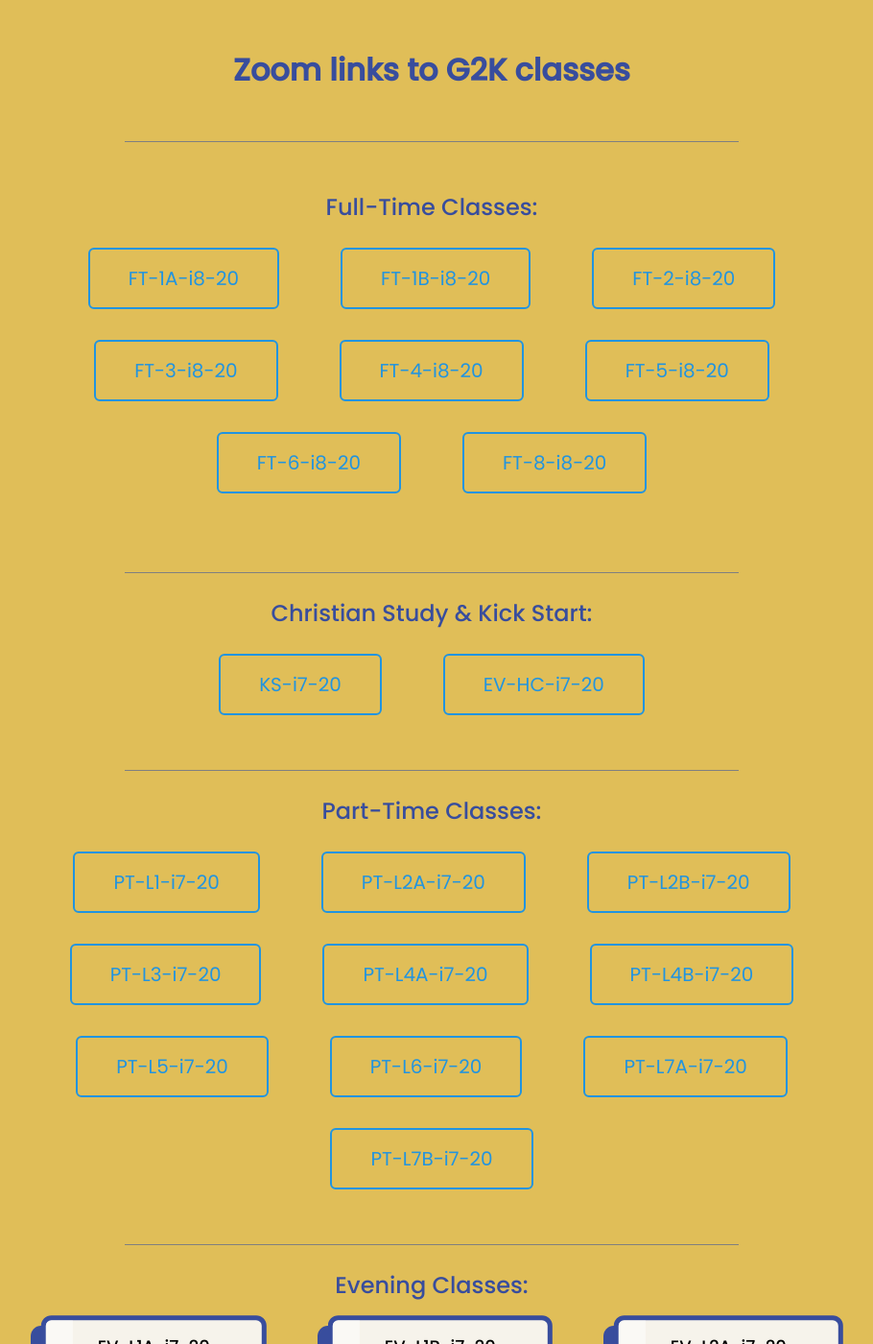
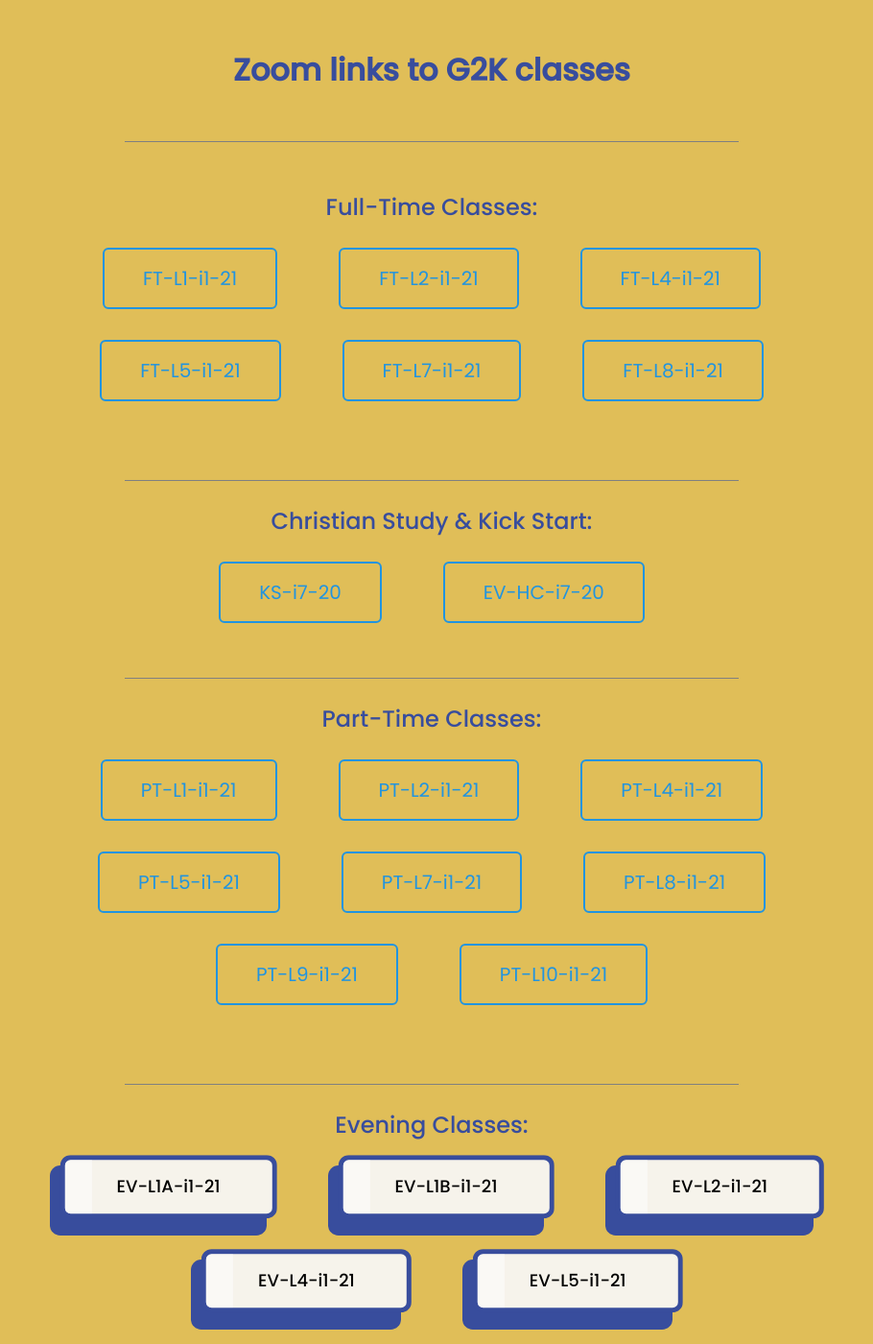
Before and after one commit to tech-g2k/Zoom-links, a Jekyll site: the page built from index.html, in a window 1280 px wide and 1400 px high. Shown: the whole window at 96% size, without its empty margins (190-1100 px from the left). Built offline with Jekyll 4.4.1, drawn with Linux system fonts in a browser that asks for light colours; some of the changed text lies outside the part shown.

Commit message:
Add intake 1, 2021 Zoom links

```diff
--- a/_config.yml
+++ b/_config.yml
@@ -101,3 +101,45 @@ ev-l4-ln : https://zoom.us/j/93905012219?pwd=MmdSUzBPWFpwbFRKNk1PZWpzei9MUT09
 ev-l4-tx : EV-L4-i7-20
 ev-hc-ln : https://zoom.us/j/95976103560?pwd=T0syYmYzcU1saFhOQ25HbFdKbWtFZz09
 ev-hc-tx : EV-HC-i7-20
+
+# Zoom links for i1, 2021
+ft-l1-ln : https://zoom.us/j/99634070477?pwd=YnlCczBEakNQWDMyWUxYcG9VQWl2Zz09
+ft-l1-tx : FT-L1-i1-21
+ft-l2-ln : https://zoom.us/j/96123078467?pwd=WWtDUGVCT0phQS9FVHBMTzl1cXpKdz09
+ft-l2-tx : FT-L2-i1-21
+ft-l4-ln : https://zoom.us/j/93239738817?pwd=cWlINklURkM1bWlwRzVDRWIxMUlVZz09
+ft-l4-tx : FT-L4-i1-21
+ft-l5-ln : https://zoom.us/j/94476828022?pwd=VmtpVmlybnJMNU85aHJidTFHWUdRUT09
+ft-l5-tx : FT-L5-i1-21
+ft-l7-ln : https://zoom.us/j/91530294983?pwd=dG9JaGVvQUtSM2dVaGp4aWNUQ3Vodz09
+ft-l7-tx : FT-L7-i1-21
+ft-i8-ln : https://zoom.us/j/99465833286?pwd=WTgyTjlpbUpJUXZzUS9pQnJMRTNldz09
+ft-i8-tx : FT-L8-i1-21
+
+pt-l1-ln : https://zoom.us/j/94338591298?pwd=R3ZEbmRKWDBqbEFWeUVjUkU4SUFzZz09
+pt-l1-tx : PT-L1-i1-21
+pt-l2-ln : https://zoom.us/j/98511768477?pwd=VlZUcktXcFVkMHlyUlBZSkUvQWphdz09
+pt-l2-tx : PT-L2-i1-21
+pt-l4-ln : https://zoom.us/j/98218273190?pwd=STZLbklFQVRzZ3hNWHEvdXRnR25Hdz09
+pt-l4-tx : PT-L4-i1-21
+pt-l5-ln : https://zoom.us/j/95355255971?pwd=YmhzdzJvUmFobC9mWHF1VXVxajUvUT09
+pt-l5-tx : PT-L5-i1-21
+pt-l7-ln : https://zoom.us/j/99184303257?pwd=R05qaFU0cDFVK3pnVWFkUVpKdTIvZz09
+pt-l7-tx : PT-L7-i1-21
+pt-l8-ln : https://zoom.us/j/93580956483?pwd=bWE3UFd3SlJRY25RZGg4eit5Z0dzQT09
+pt-l8-tx : PT-L8-i1-21
+pt-l9-ln : https://zoom.us/j/96480984716?pwd=Q1BRMy95QkZpcHVFRlBUZkR4T0FoZz09
+pt-l9-tx : PT-L9-i1-21
+pt-l10-ln : https://zoom.us/j/97824538316?pwd=ejRMblN3SnNoOEtmTDl0a1NjN1BqQT09
+pt-l10-tx : PT-L10-i1-21
+
+ev-l1-ln : https://zoom.us/j/97695366948?pwd=RUxFQm16d1NDczBObzVBZDRnVURodz09
+ev-l1-tx : EV-L1A-i1-21
+ev-l1b-ln : https://zoom.us/j/93997240755?pwd=cy9FWFF0L2MrRTRGWVJ3ekFnMUo3QT09
+ev-l1b-tx : EV-L1B-i1-21
+ev-l2-ln : https://zoom.us/j/98514896579?pwd=a21XZERJMzltR29YQTFUcmdXVVFWQT09
+ev-l2-tx : EV-L2-i1-21
+ev-l4-ln : https://zoom.us/j/93769465983?pwd=S1dDQlVKZlFNNzVHejg3a3paOFpNdz09
+ev-l4-tx : EV-L4-i1-21
+ev-l5-ln : https://zoom.us/j/99284175168?pwd=YzVvaUF5Nnp4U3l5bUZvdFRwbkVQZz09
+ev-l5-tx : EV-L5-i1-21
--- a/_includes/evening.html
+++ b/_includes/evening.html
@@ -20,19 +20,14 @@
     <span> <br> </span>
     <ul class="buttons">
         <li class="buttons__item">
-            <a href="{{ site.ev-l2b-ln }}" class="push">
-                <span class="push__inner">{{ site.ev-l2b-tx }}</span>
-            </a>
-        </li>
-        <li class="buttons__item">
-            <a href="{{ site.ev-l3-ln }}" class="push">
-                <span class="push__inner">{{ site.ev-l3-tx }}</span>
-            </a>
-        </li>
-        <li class="buttons__item">
             <a href="{{ site.ev-l4-ln }}" class="push">
                 <span class="push__inner">{{ site.ev-l4-tx }}</span>
             </a>
         </li>
+        <li class="buttons__item">
+            <a href="{{ site.ev-l5-ln }}" class="push">
+                <span class="push__inner">{{ site.ev-l5-tx }}</span>
+            </a>
+        </li>
     </ul>
 </div>
--- a/_includes/full-time.html
+++ b/_includes/full-time.html
@@ -5,34 +5,25 @@
     <h2>Full-Time Classes:</h2>
     <ul class="buttons">
         <li class="buttons__item">
-            <a class="shiney" href={{ site.ft-1-ln }} >{{ site.ft-1-tx }}</a>
+            <a class="shiney" href={{ site.ft-l1-ln }} >{{ site.ft-l1-tx }}</a>
         </li>
         <li class="buttons__item">
-            <a class="shiney" href={{ site.ft-2-ln }} >{{ site.ft-2-tx }}</a>
+            <a class="shiney" href={{ site.ft-l2-ln }} >{{ site.ft-l2-tx }}</a>
         </li>
         <li class="buttons__item">
-            <a class="shiney" href={{ site.ft-3-ln }} >{{ site.ft-3-tx }}</a>
+            <a class="shiney" href={{ site.ft-l4-ln }} >{{ site.ft-l4-tx }}</a>
         </li>
     </ul>
     <br>
     <ul class="buttons">
         <li class="buttons__item">
-            <a class="shiney" href={{ site.ft-4-ln }} >{{ site.ft-4-tx }}</a>
+            <a class="shiney" href={{ site.ft-l5-ln }} >{{ site.ft-l5-tx }}</a>
         </li>
         <li class="buttons__item">
-            <a class="shiney" href={{ site.ft-5-ln }} >{{ site.ft-5-tx }}</a>
+            <a class="shiney" href={{ site.ft-l7-ln }} >{{ site.ft-l7-tx }}</a>
         </li>
         <li class="buttons__item">
-            <a class="shiney" href={{ site.ft-6-ln }} >{{ site.ft-6-tx }}</a>
-        </li>
-    </ul>
-    <br>
-    <ul class="buttons">
-        <li class="buttons__item">
-            <a class="shiney" href={{ site.ft-7-ln }} >{{ site.ft-7-tx }}</a>
-        </li>
-        <li class="buttons__item">
-            <a class="shiney" href={{ site.ft-9-ln }} >{{ site.ft-9-tx }}</a>
+            <a class="shiney" href={{ site.ft-i8-ln }} >{{ site.ft-i8-tx }}</a>
         </li>
     </ul>
     <br>
--- a/_includes/part-time.html
+++ b/_includes/part-time.html
@@ -8,19 +8,7 @@
             <a class="shiney" href={{ site.pt-l2-ln }} >{{ site.pt-l2-tx }}</a>
         </li>
         <li class="buttons__item">
-            <a class="shiney" href={{ site.pt-l2b-ln }} >{{ site.pt-l2b-tx }}</a>
-        </li>
-    </ul>
-    <br>
-    <ul class="buttons">
-        <li class="buttons__item">
-            <a class="shiney" href={{ site.pt-l3-ln }} >{{ site.pt-l3-tx }}</a>
-        </li>
-        <li class="buttons__item">
             <a class="shiney" href={{ site.pt-l4-ln }} >{{ site.pt-l4-tx }}</a>
-        </li>
-        <li class="buttons__item">
-            <a class="shiney" href={{ site.pt-l4b-ln }} >{{ site.pt-l4b-tx }}</a>
         </li>
     </ul>
     <br>
@@ -29,16 +17,20 @@
             <a class="shiney" href={{ site.pt-l5-ln }} >{{ site.pt-l5-tx }}</a>
         </li>
         <li class="buttons__item">
-            <a class="shiney" href={{ site.pt-l6-ln }} >{{ site.pt-l6-tx }}</a>
+            <a class="shiney" href={{ site.pt-l7-ln }} >{{ site.pt-l7-tx }}</a>
         </li>
         <li class="buttons__item">
-            <a class="shiney" href={{ site.pt-l7-ln }} >{{ site.pt-l7-tx }}</a>
+            <a class="shiney" href={{ site.pt-l8-ln }} >{{ site.pt-l8-tx }}</a>
         </li>
     </ul>
     <br>
     <ul class="buttons">
         <li class="buttons__item">
-            <a class="shiney" href={{ site.pt-l7b-ln }} >{{ site.pt-l7b-tx }}</a>
+            <a class="shiney" href={{ site.pt-l9-ln }} >{{ site.pt-l9-tx }}</a>
+        </li>
+        <li class="buttons__item">
+            <a class="shiney" href={{ site.pt-l10-ln }} >{{ site.pt-l10-tx }}</a>
         </li>
     </ul>
+    <br>
 </div>
```
